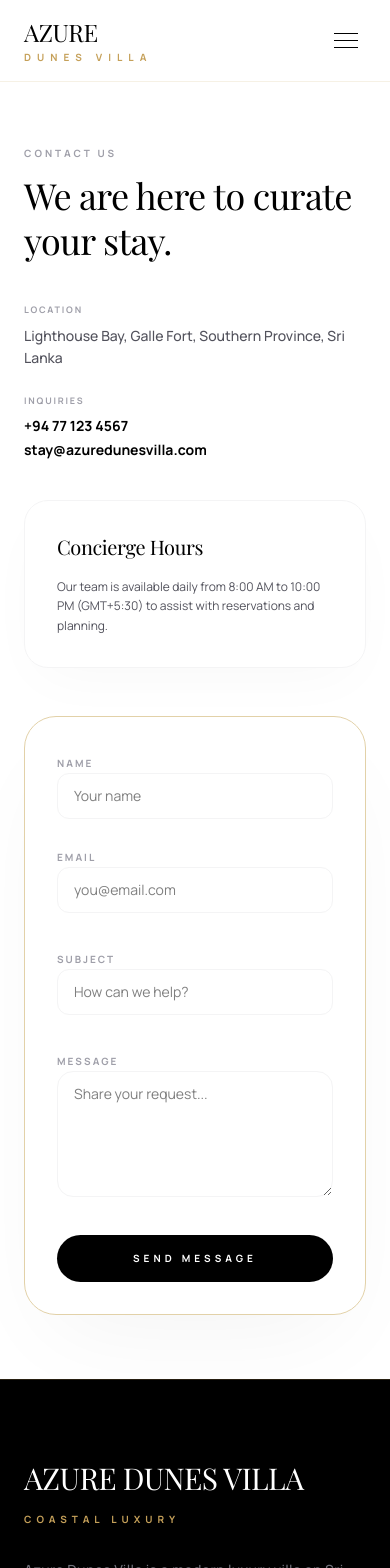
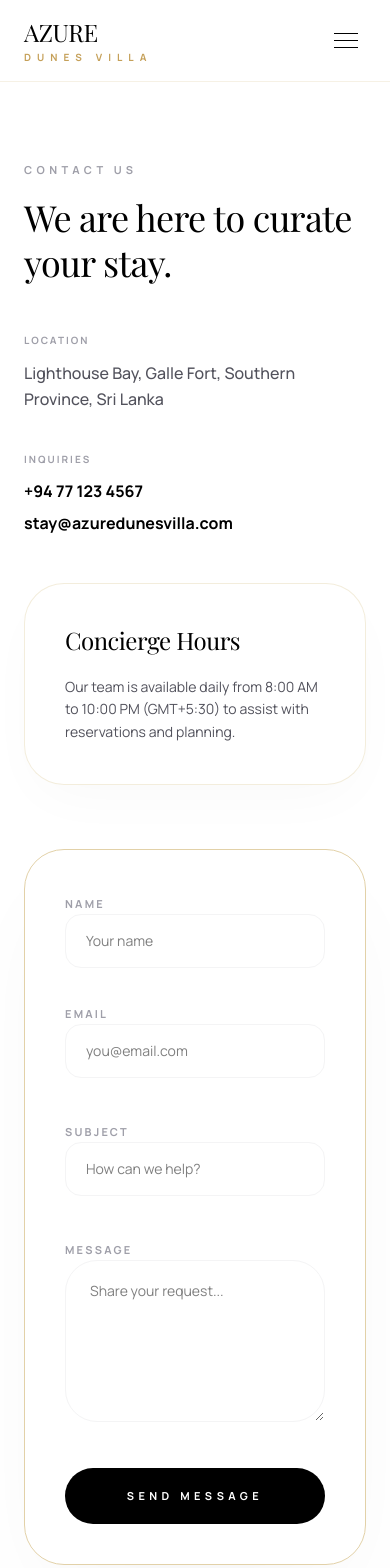
Before and after one commit to chamikarab/villa-website, a Next.js app: page /contact in a window 390 px wide. Shown: the top 1568 px of the page. Built offline with nearby package versions, Linux system fonts and the light colour scheme; a web font is replaced by a local one.

Commit message:
Update contact page

```diff
--- a/app/contact/page.tsx
+++ b/app/contact/page.tsx
@@ -9,11 +9,11 @@ export const metadata: Metadata = {
 export default function ContactPage() {
   return (
     <div className="bg-white">
-      <section className="mx-auto w-full max-w-6xl px-6 py-16 md:py-24">
-        <div className="grid gap-12 lg:grid-cols-[0.8fr_1.2fr] lg:items-start lg:gap-20">
-          <div className="space-y-10 md:space-y-12 fade-up">
-            <div className="space-y-3 md:space-y-4">
-              <p className="text-[10px] font-bold uppercase tracking-[0.3em] text-zinc-400 md:text-[11px] md:tracking-[0.4em]">
+      <section className="mx-auto w-full max-w-6xl px-6 py-20 md:py-24">
+        <div className="grid gap-16 lg:grid-cols-[0.8fr_1.2fr] lg:items-start lg:gap-20">
+          <div className="space-y-12 md:space-y-12 fade-up">
+            <div className="space-y-4 md:space-y-4">
+              <p className="text-[11px] font-bold uppercase tracking-[0.4em] text-zinc-400">
                 Contact Us
               </p>
               <h1 className="font-display text-4xl leading-tight text-black sm:text-5xl md:text-7xl">
@@ -21,74 +21,74 @@ export default function ContactPage() {
               </h1>
             </div>
 
-            <div className="space-y-6 md:space-y-8">
-              <div className="space-y-2">
-                <p className="text-[9px] font-bold uppercase tracking-[0.2em] text-zinc-400 md:text-[10px]">Location</p>
-                <p className="text-sm font-medium leading-relaxed text-zinc-600">{siteConfig.address}</p>
+            <div className="space-y-10 md:space-y-8">
+              <div className="space-y-3">
+                <p className="text-[10px] font-bold uppercase tracking-[0.2em] text-zinc-400">Location</p>
+                <p className="text-base font-medium leading-relaxed text-zinc-600">{siteConfig.address}</p>
               </div>
-              <div className="space-y-2">
-                <p className="text-[9px] font-bold uppercase tracking-[0.2em] text-zinc-400 md:text-[10px]">Inquiries</p>
-                <div className="flex flex-col gap-1 text-sm font-bold text-black md:text-base">
+              <div className="space-y-3">
+                <p className="text-[10px] font-bold uppercase tracking-[0.2em] text-zinc-400">Inquiries</p>
+                <div className="flex flex-col gap-2 text-base font-bold text-black md:text-base">
                   <a href={`tel:${siteConfig.phone.replace(/\s/g, '')}`} className="hover:underline transition">{siteConfig.phone}</a>
                   <a href={`mailto:${siteConfig.email}`} className="hover:underline transition">{siteConfig.email}</a>
                 </div>
               </div>
             </div>
 
-            <div className="rounded-[24px] bg-white border border-zinc-100 p-8 text-black shadow-[0_20px_60px_-15px_rgba(0,0,0,0.03)] md:rounded-[32px] md:p-10">
-              <p className="font-display text-xl tracking-wide md:text-2xl">Concierge Hours</p>
-              <p className="mt-4 text-xs text-zinc-600 leading-relaxed md:text-sm">
+            <div className="rounded-[40px] bg-white border border-[#e2d1a8]/40 p-10 text-black shadow-[0_20px_60px_-15px_rgba(0,0,0,0.03)] md:rounded-[32px] md:p-10">
+              <p className="font-display text-2xl tracking-wide md:text-2xl">Concierge Hours</p>
+              <p className="mt-5 text-sm text-zinc-600 leading-relaxed md:text-sm">
                 Our team is available daily from 8:00 AM to 10:00 PM (GMT+5:30) to
                 assist with reservations and planning.
               </p>
             </div>
           </div>
 
-          <form className="grid gap-8 rounded-[32px] bg-white p-8 shadow-[0_40px_100px_-30px_rgba(0,0,0,0.05)] border border-[#e2d1a8] fade-up [animation-delay:200ms] md:gap-10 md:rounded-[40px] md:p-12">
-            <div className="grid gap-6 md:grid-cols-2 md:gap-8">
-              <div className="space-y-2 md:space-y-3">
-                <label className="text-[10px] font-bold uppercase tracking-[0.2em] text-zinc-400 md:text-[11px]">Name</label>
+          <form className="grid gap-10 rounded-[40px] bg-white p-10 shadow-[0_40px_100px_-30px_rgba(0,0,0,0.05)] border border-[#e2d1a8] fade-up [animation-delay:200ms] md:gap-10 md:rounded-[40px] md:p-12">
+            <div className="grid gap-8 md:grid-cols-2 md:gap-8">
+              <div className="space-y-3 md:space-y-3">
+                <label className="text-[11px] font-bold uppercase tracking-[0.2em] text-zinc-400">Name</label>
                 <input
                   type="text"
                   name="name"
                   placeholder="Your name"
-                  className="w-full rounded-xl border border-zinc-100 bg-white px-4 py-3 text-sm outline-none transition focus:border-[#c5a059] md:rounded-2xl md:px-5 md:py-4"
+                  className="w-full rounded-2xl border border-zinc-100 bg-white px-5 py-4 text-sm outline-none transition focus:border-[#c5a059] md:rounded-2xl md:px-5 md:py-4"
                   required
                 />
               </div>
-              <div className="space-y-2 md:space-y-3">
-                <label className="text-[10px] font-bold uppercase tracking-[0.2em] text-zinc-400 md:text-[11px]">Email</label>
+              <div className="space-y-3 md:space-y-3">
+                <label className="text-[11px] font-bold uppercase tracking-[0.2em] text-zinc-400">Email</label>
                 <input
                   type="email"
                   name="email"
                   placeholder="you@email.com"
-                  className="w-full rounded-xl border border-zinc-100 bg-white px-4 py-3 text-sm outline-none transition focus:border-[#c5a059] md:rounded-2xl md:px-5 md:py-4"
+                  className="w-full rounded-2xl border border-zinc-100 bg-white px-5 py-4 text-sm outline-none transition focus:border-[#c5a059] md:rounded-2xl md:px-5 md:py-4"
                   required
                 />
               </div>
             </div>
-            <div className="space-y-2 md:space-y-3">
-              <label className="text-[10px] font-bold uppercase tracking-[0.2em] text-zinc-400 md:text-[11px]">Subject</label>
+            <div className="space-y-3 md:space-y-3">
+              <label className="text-[11px] font-bold uppercase tracking-[0.2em] text-zinc-400">Subject</label>
               <input
                 type="text"
                 name="subject"
                 placeholder="How can we help?"
-                className="w-full rounded-xl border border-zinc-100 bg-white px-4 py-3 text-sm outline-none transition focus:border-[#c5a059] md:rounded-2xl md:px-5 md:py-4"
+                className="w-full rounded-2xl border border-zinc-100 bg-white px-5 py-4 text-sm outline-none transition focus:border-[#c5a059] md:rounded-2xl md:px-5 md:py-4"
               />
             </div>
-            <div className="space-y-2 md:space-y-3">
-              <label className="text-[10px] font-bold uppercase tracking-[0.2em] text-zinc-400 md:text-[11px]">Message</label>
+            <div className="space-y-3 md:space-y-3">
+              <label className="text-[11px] font-bold uppercase tracking-[0.2em] text-zinc-400">Message</label>
               <textarea
                 name="message"
-                rows={5}
+                rows={6}
                 placeholder="Share your request..."
-                className="w-full rounded-2xl border border-zinc-100 bg-white px-4 py-3 text-sm outline-none transition focus:border-[#c5a059] md:rounded-3xl md:px-5 md:py-4 md:rows-6"
+                className="w-full rounded-[32px] border border-zinc-100 bg-white px-6 py-5 text-sm outline-none transition focus:border-[#c5a059] md:rounded-3xl md:px-5 md:py-4 md:rows-6"
                 required
               />
             </div>
             <button
               type="submit"
-              className="w-full rounded-full bg-black py-4 text-[10px] font-bold uppercase tracking-[0.4em] text-white transition hover:bg-zinc-800 md:w-fit md:px-12 md:py-5 md:text-[11px]"
+              className="w-full rounded-full bg-black py-5 text-[11px] font-bold uppercase tracking-[0.4em] text-white transition hover:bg-zinc-800 md:w-fit md:px-12 md:py-5 md:text-[11px]"
             >
               Send Message
             </button>
```
